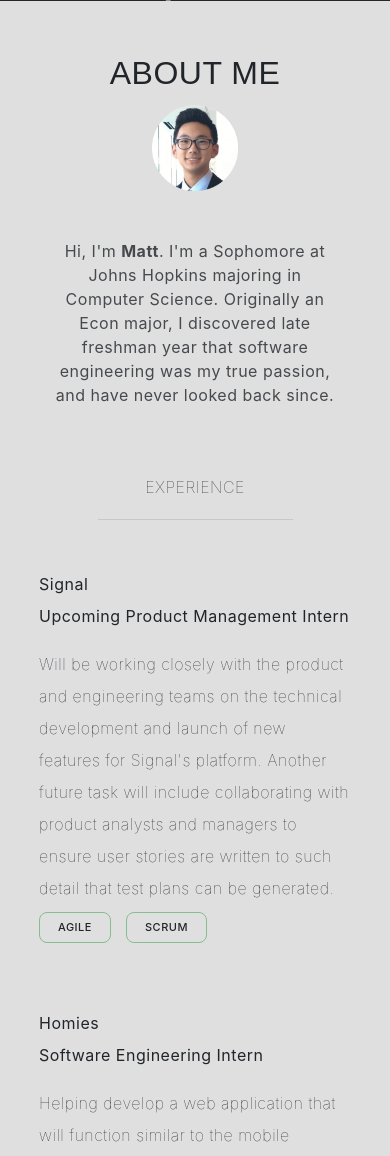
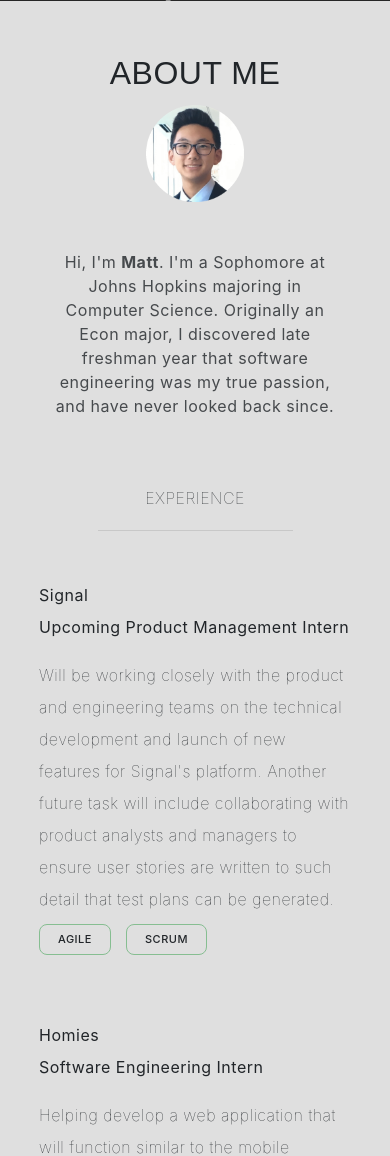
Before and after one commit to matthewsmkim1/matthewsmkim1.github.io, a PHP site: page / in a window 390 px wide. Shown: the part 843-1999 px from the top of the page. Run offline with PHP 8.4, Linux system fonts and the light colour scheme; some libraries are stand-ins or nearby versions.

Commit message:
added favicon

```diff
--- a/css/style.css
+++ b/css/style.css
@@ -416,8 +416,8 @@ hr {
 
 @media only screen and (max-width: 500px) {
    img {
-      width: 22%;
-      height:22%;
+      width: 25%;
+      height:25%;
    }
    /*
    .topnav {
--- a/index.html
+++ b/index.html
@@ -10,8 +10,8 @@
       <link rel="stylesheet" type="text/css" href="css/bootstrap.css">
       <link rel="stylesheet" href="https://cdnjs.cloudflare.com/ajax/libs/font-awesome/4.7.0/css/font-awesome.min.css">
 
-      <link rel="shortcut icon" href="favicon.ico" type="image/x-icon">
-      <link rel="icon" href="favicon.ico" type="image/x-icon">
+      <link rel="shortcut icon" href="pics/favicon.ico" type="image/x-icon">
+      <link rel="icon" href="pics/favicon.ico" type="image/x-icon">
 
    </head>
 
```
